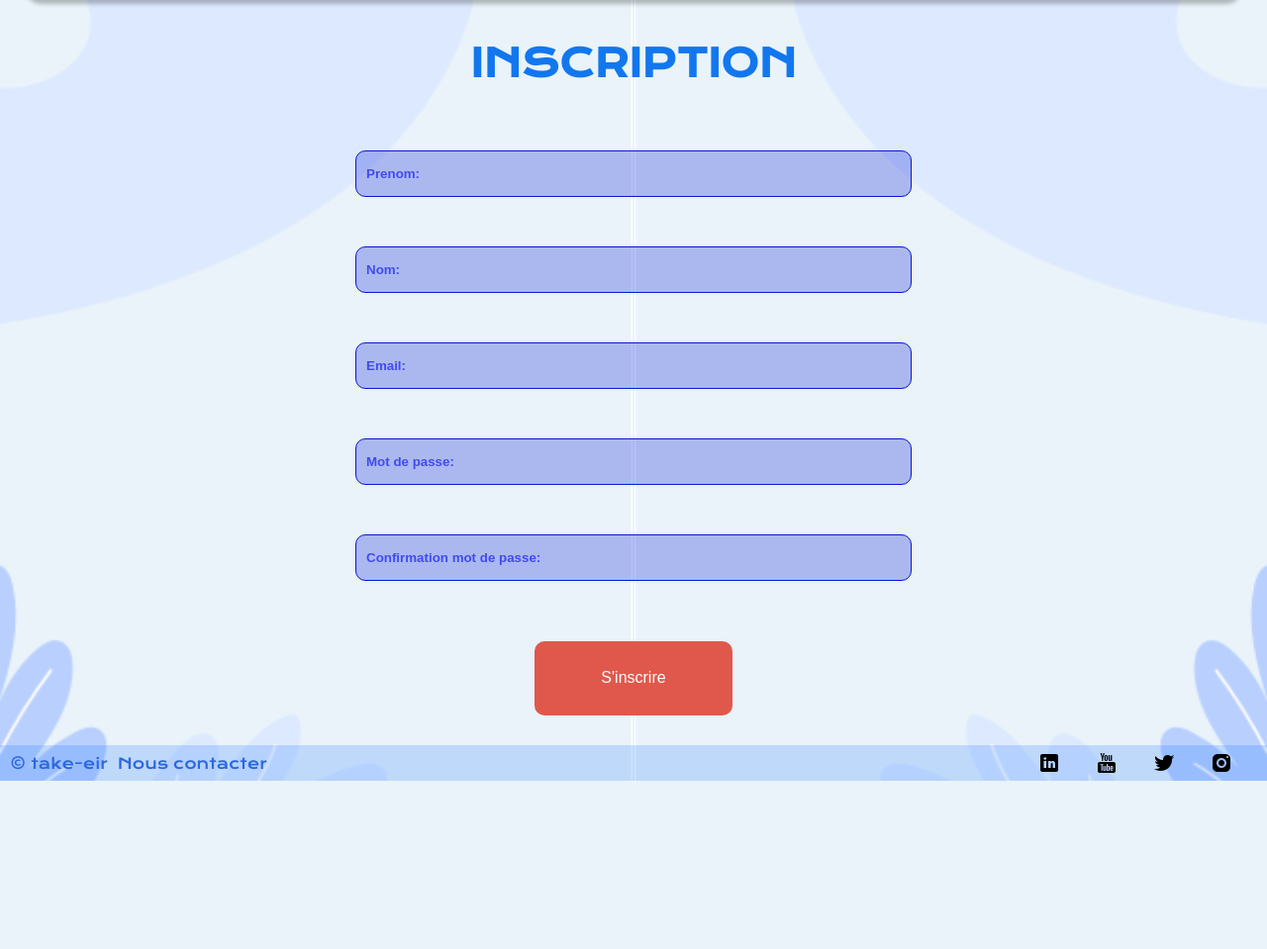
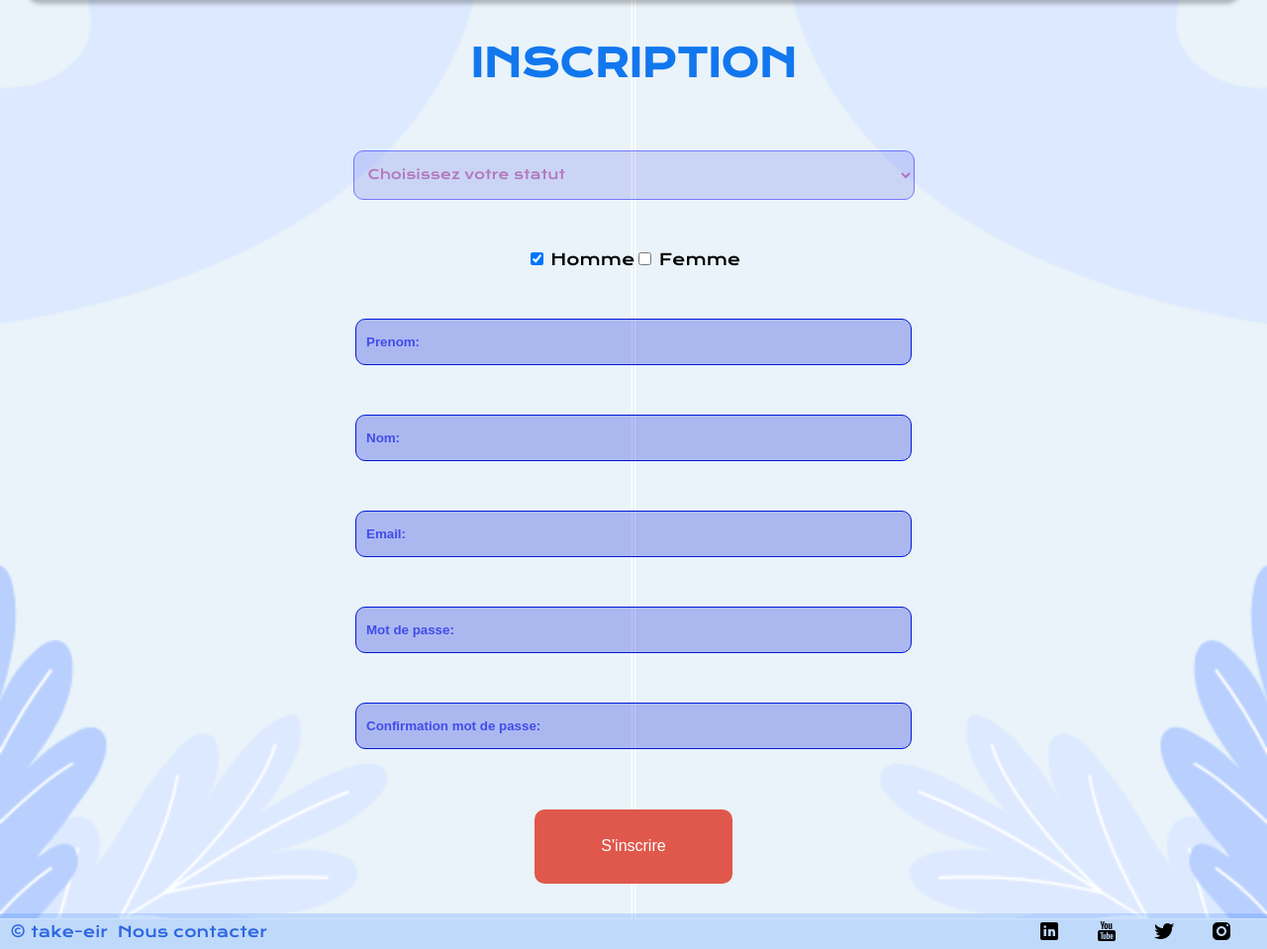
Before and after one commit to Theophile-Wemaere/take-eir-app, a PHP site: page /register.php in a window 1280 px wide. Shown: the part 96-1055 px from the top of the page at 99% size. Before the commit the page ends 885 px from the top, so only its background shows below. Run offline with PHP 8.4, Linux system fonts and the light colour scheme.

Commit message:
added gender and role on register

```diff
--- a/CSS/register.css
+++ b/CSS/register.css
@@ -1,3 +1,26 @@
+.gender {
+  margin-bottom: 50px;
+  display: flex;
+  justify-content: space-around;
+}
+
+.type {
+  padding: 10px;
+  height: 50px;
+  width: 105%;
+  margin-bottom: 50px;
+  background-color: rgb(4, 25, 214, 0.27);
+  border-color: blue;
+  border-radius: 10px;
+  font-family: "Krona One";
+  color: purple;
+  opacity: 0.5;
+}
+
+label {
+  font-family: "Krona ONE";
+}
+
 .title_register {
   margin-bottom: 5%;
   text-align: center;
--- a/login.php
+++ b/login.php
@@ -5,6 +5,7 @@
   <link rel="stylesheet" href="/CSS/login.css" />
   <link rel="stylesheet" href="/CSS/styles.css" />
   <meta content="width=device-width, initial-scale=1" name="viewport" />
+  <link rel="icon" href="/images/logo-notext.png" type="image/icon type" />
   <meta charset="utf-8" />
   <title id="connexion">Login</title>
   <script src="/JS/scripts.js"></script>
--- a/register.php
+++ b/register.php
@@ -5,6 +5,7 @@
   <meta content="width=device-width, initial-scale=1" name="viewport" />
   <link rel="stylesheet" href="/CSS/register.css" />
   <link rel="stylesheet" href="/CSS/styles.css" />
+  <link rel="icon" href="/images/logo-notext.png" type="image/icon type" />
   <link href="https://fonts.googleapis.com/css?family=Krona+One" rel="stylesheet">
   <link href="https://fonts.googleapis.com/css?family=Nunito" rel="stylesheet">
   <title>Register</title>
@@ -52,6 +53,38 @@
     <div class="inscription">
       <h1 class="title_register">INSCRIPTION</h1>
       <form method="POST" class="form_inscription">
+        <select name="personType" class="type">
+          <option value="select">Choisissez votre statut</option>
+          <option value="Patient/Famille">Patient/Famille</option>
+          <option value="medecin">Medecin</option>
+        </select>
+
+        <div class="gender">
+          <div class="h">
+            <input type="checkbox" id="h" name="gender" value="homme" checked>
+            <label for="h">Homme</label>
+          </div>
+
+          <div class="f">
+            <input type="checkbox" id="f" name="gender" value="femme">
+            <label for="f">Femme</label>
+          </div>
+        </div>
+
+        <script>
+          const checkboxes = document.querySelectorAll('input[name="gender"]');
+
+          checkboxes.forEach((checkbox) => {
+            checkbox.addEventListener("change", (event) => {
+              checkboxes.forEach((cb) => {
+                if (cb !== event.target) {
+                  cb.checked = false;
+                }
+              });
+            });
+          });
+        </script>
+
         <input class="Nom" type="text" name="name" placeholder="Prenom:" required>
         <input class="Prénom" type="text" name="surname" placeholder="Nom:" required>
         <input class="email" type="email" name="email" placeholder="Email:" required>
```
Also changed, not shown: produit.html (+45 -40 lines).
